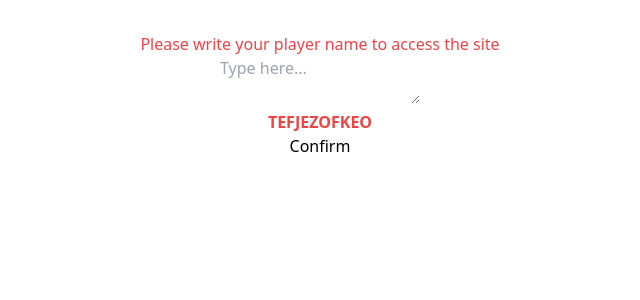
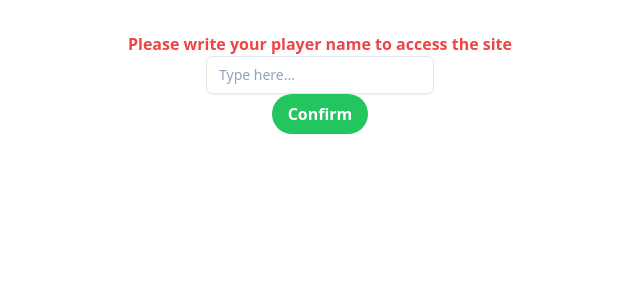
Before and after one commit to Claken/red-tetris, a React (Vite) app in the folder my-app/: page / in a window 1280 px wide. Shown: the top 300 px of the page, without its empty margins (320-960 px from the left). Built offline with nearby package versions, Linux system fonts and the light colour scheme.

Commit message:
design for homepage in progress

```diff
--- a/my-app/src/components/HomePage.tsx
+++ b/my-app/src/components/HomePage.tsx
@@ -8,7 +8,7 @@ function HomePage() {
 	const handleChange = (event: React.ChangeEvent<HTMLTextAreaElement>) => {
 		event.preventDefault();
 		setName(event.target.value);
-	  };
+	};
 
 	const handleSubmit = () => {
 		if (name.length == 0) {
@@ -21,16 +21,16 @@ function HomePage() {
 
 	return (
 		<div>
-			<h1 className="text-red-500">Please write your player name to access the site</h1>
-			<textarea
-        		value={name}
-        		onChange={handleChange}
-       			placeholder="Type here..."
-      		/>
-			<div className="text-red-500 font-bold">
-				TEFJEZOFKEO
+			<h1 className="text-red-500 font-bold">Please write your player name to access the site</h1>
+			<div>
+				<input 	type="text"
+						className="bg-transparent placeholder:text-slate-400 text-slate-700 text-sm border border-slate-200 rounded-md px-3 py-2 transition duration-300 ease focus:outline-none focus:border-slate-400 hover:border-slate-300 shadow-sm focus:shadow"
+						placeholder="Type here..."
+						onChange={() => handleChange}
+						/>
 			</div>
-			 <button onClick={handleSubmit}>Confirm</button>
+			<div></div>
+			<button className="bg-green-500 hover:bg-green-700 text-white font-bold py-2 px-4 rounded-full" onClick={handleSubmit}>Confirm</button>
 		</div>
 	);
 }
```
